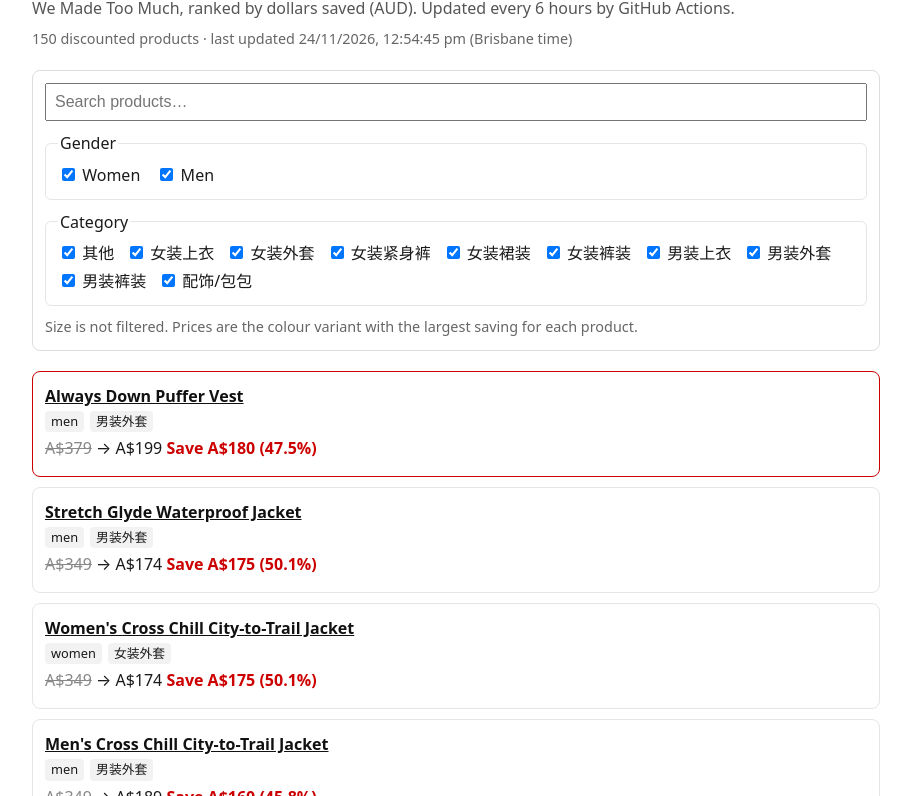
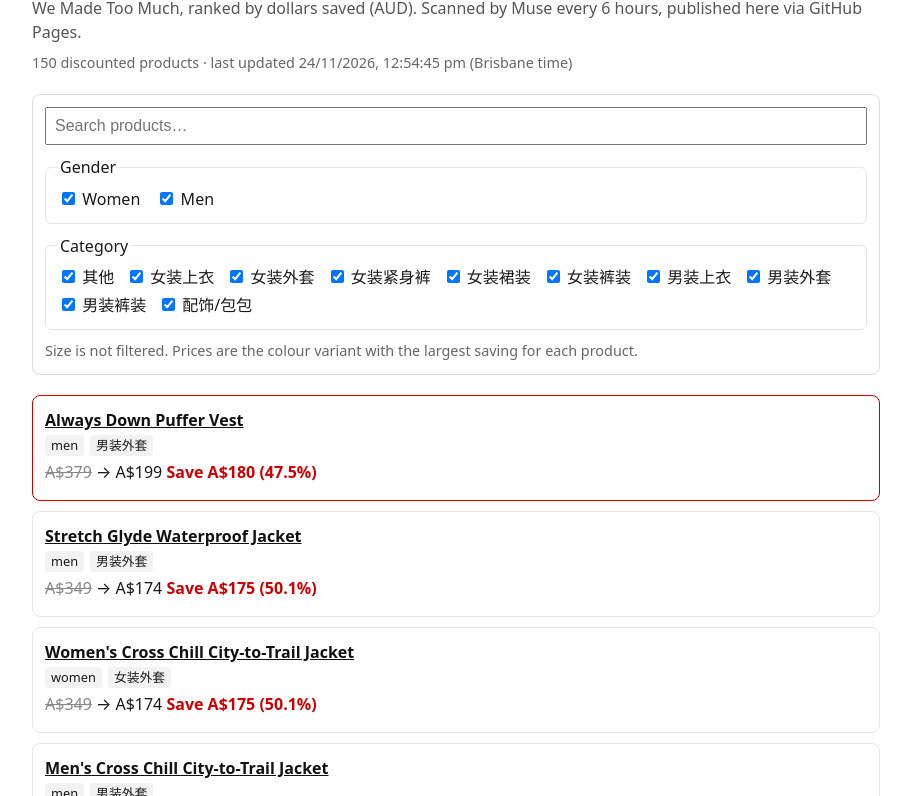
Before and after one commit to jasper-bne/lululemon-au-deals, a plain HTML site: page site/index.html in a window 1280 px wide. Shown: the part 62-858 px from the top of the page, without its empty margins (184-1095 px from the left). Drawn offline with Linux system fonts and the light colour scheme.

Commit message:
Fix subtitle: scanned by Muse, published via GitHub Pages

```diff
--- a/site/index.html
+++ b/site/index.html
@@ -9,7 +9,7 @@
 <body>
 <header>
   <h1>Lululemon AU — Biggest Savings</h1>
-  <p class="sub">We Made Too Much, ranked by dollars saved (AUD). Updated every 6 hours by GitHub Actions.</p>
+  <p class="sub">We Made Too Much, ranked by dollars saved (AUD). Scanned by Muse every 6 hours, published here via GitHub Pages.</p>
   <p class="meta" id="meta">Loading…</p>
 </header>
 
```
